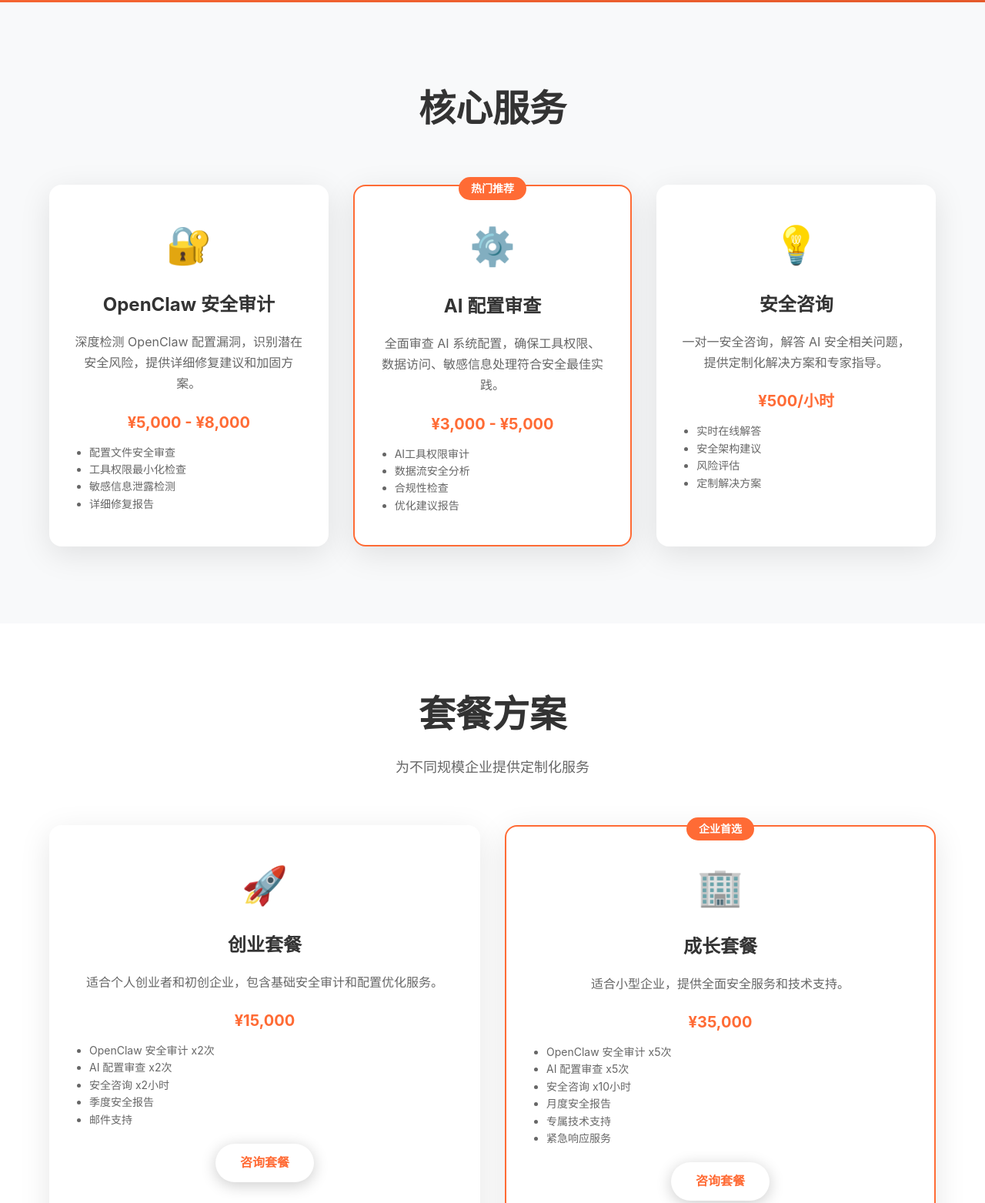
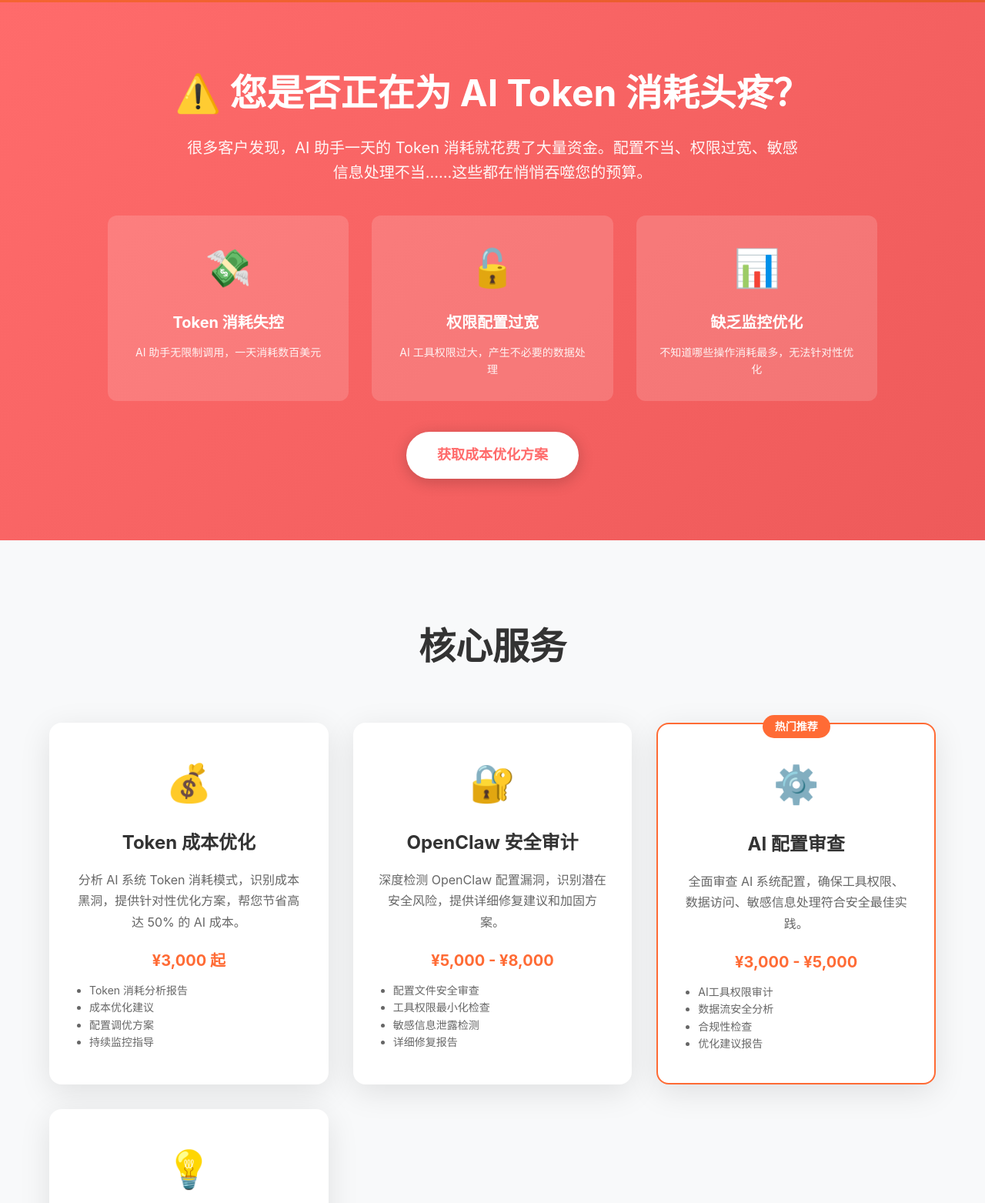
Before and after one commit to Edmond-Jian/andun-tech-website, a plain HTML site: page index.html in a window 1280 px wide. Shown: the part 797-2360 px from the top of the page at 77% size. Drawn offline with Linux system fonts and the light colour scheme.

Commit message:
feat: 添加 AI Token 消耗痛点页面和 Token 成本优化服务
- 新增痛点页面：Token 消耗失控、权限配置过宽、缺乏监控优化
- 新增服务：Token 成本优化（¥3,000 起）
- 更新 Meta 描述和关键词
- 更新 Schema.org 数据
- 新增成功案例：Token 消耗成本优化案例

```diff
--- a/index.html
+++ b/index.html
@@ -4,8 +4,8 @@
     <meta charset="UTF-8">
     <meta name="viewport" content="width=device-width, initial-scale=1.0">
     <title>安盾科技 | AI安全解决方案专家 - OpenClaw安全审计与AI配置审查</title>
-    <meta name="description" content="安盾科技专注于AI安全解决方案，提供专业的OpenClaw安全审计、AI配置审查、安全咨询服务。帮助企业在AI系统中识别潜在安全风险，确保工具权限、数据访问、敏感信息处理符合安全标准。">
-    <meta name="keywords" content="AI安全,OpenClaw,安全审计,配置审查,人工智能安全,LLM安全,AI配置优化,数据隐私保护">
+    <meta name="description" content="安盾科技专注于AI安全解决方案，提供专业的OpenClaw安全审计、AI配置审查、Token成本优化服务。帮助客户解决AI Token消耗过大的问题，优化配置降低成本，同时确保系统安全。">
+    <meta name="keywords" content="AI安全,OpenClaw,安全审计,配置审查,人工智能安全,LLM安全,AI配置优化,数据隐私保护,Token优化,AI成本控制,Token消耗优化">
     <meta name="author" content="安盾科技">
     <meta name="robots" content="index, follow">
 
@@ -45,6 +45,13 @@
         },
         "sameAs": [],
         "service": [
+            {
+                "@type": "Service",
+                "name": "Token 成本优化",
+                "description": "分析 AI 系统 Token 消耗模式，识别成本黑洞，提供针对性优化方案，帮您节省高达 50% 的 AI 成本。",
+                "price": "3000",
+                "priceCurrency": "CNY"
+            },
             {
                 "@type": "Service",
                 "name": "OpenClaw 安全审计",
@@ -89,10 +96,52 @@
         </div>
     </header>
 
+    <!-- Pain Point Section -->
+    <section class="pain-point" style="padding: 80px 0; background: linear-gradient(135deg, #ff6b6b 0%, #ee5a5a 100%); color: white;">
+        <div class="container">
+            <h2 style="text-align: center; font-size: 48px; margin-bottom: 16px; color: white;">⚠️ 您是否正在为 AI Token 消耗头疼？</h2>
+            <p style="text-align: center; color: rgba(255,255,255,0.95); margin-bottom: 40px; font-size: 20px; max-width: 800px; margin-left: auto; margin-right: auto;">
+                很多客户发现，AI 助手一天的 Token 消耗就花费了大量资金。配置不当、权限过宽、敏感信息处理不当……这些都在悄悄吞噬您的预算。
+            </p>
+            <div style="display: grid; grid-template-columns: repeat(auto-fit, minmax(250px, 1fr)); gap: 30px; max-width: 1000px; margin: 0 auto;">
+                <div style="background: rgba(255,255,255,0.15); padding: 30px; border-radius: 12px; text-align: center;">
+                    <div style="font-size: 48px; margin-bottom: 16px;">💸</div>
+                    <h3 style="font-size: 20px; margin-bottom: 12px; color: white;">Token 消耗失控</h3>
+                    <p style="color: rgba(255,255,255,0.9); font-size: 14px;">AI 助手无限制调用，一天消耗数百美元</p>
+                </div>
+                <div style="background: rgba(255,255,255,0.15); padding: 30px; border-radius: 12px; text-align: center;">
+                    <div style="font-size: 48px; margin-bottom: 16px;">🔓</div>
+                    <h3 style="font-size: 20px; margin-bottom: 12px; color: white;">权限配置过宽</h3>
+                    <p style="color: rgba(255,255,255,0.9); font-size: 14px;">AI 工具权限过大，产生不必要的数据处理</p>
+                </div>
+                <div style="background: rgba(255,255,255,0.15); padding: 30px; border-radius: 12px; text-align: center;">
+                    <div style="font-size: 48px; margin-bottom: 16px;">📊</div>
+                    <h3 style="font-size: 20px; margin-bottom: 12px; color: white;">缺乏监控优化</h3>
+                    <p style="color: rgba(255,255,255,0.9); font-size: 14px;">不知道哪些操作消耗最多，无法针对性优化</p>
+                </div>
+            </div>
+            <div style="text-align: center; margin-top: 40px;">
+                <a href="#contact" class="cta-btn" style="background: white; color: #ff6b6b; padding: 16px 40px; font-size: 18px; display: inline-block;">获取成本优化方案</a>
+            </div>
+        </div>
+    </section>
+
     <section id="services" class="services">
         <div class="container">
             <h2>核心服务</h2>
             <div class="service-grid">
+                <div class="service-card">
+                    <div class="service-icon">💰</div>
+                    <h3>Token 成本优化</h3>
+                    <p>分析 AI 系统 Token 消耗模式，识别成本黑洞，提供针对性优化方案，帮您节省高达 50% 的 AI 成本。</p>
+                    <div class="price">¥3,000 起</div>
+                    <ul style="text-align: left; font-size: 14px; color: var(--text-light); margin-top: 12px; padding-left: 20px;">
+                        <li>Token 消耗分析报告</li>
+                        <li>成本优化建议</li>
+                        <li>配置调优方案</li>
+                        <li>持续监控指导</li>
+                    </ul>
+                </div>
                 <div class="service-card">
                     <div class="service-icon">🔐</div>
                     <h3>OpenClaw 安全审计</h3>
@@ -209,6 +258,19 @@
         <div class="container">
             <h2>成功案例</h2>
             <div class="case-grid">
+                <div class="case-card">
+                    <div class="case-header">
+                        <span class="case-category">成本优化</span>
+                        <span class="case-date">2026</span>
+                    </div>
+                    <h3>Token 消耗成本优化案例</h3>
+                    <p>某客户 AI 助手一天消耗数百美元 Token，经我们审计后发现配置问题，优化后成本降低 60%，月省数万元。</p>
+                    <div class="case-tags">
+                        <span>Token优化</span>
+                        <span>成本控制</span>
+                        <span>配置调优</span>
+                    </div>
+                </div>
                 <div class="case-card">
                     <div class="case-header">
                         <span class="case-category">安全审计</span>
```
